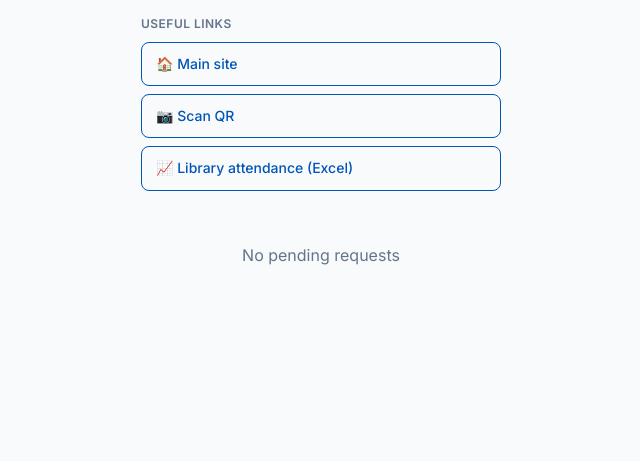
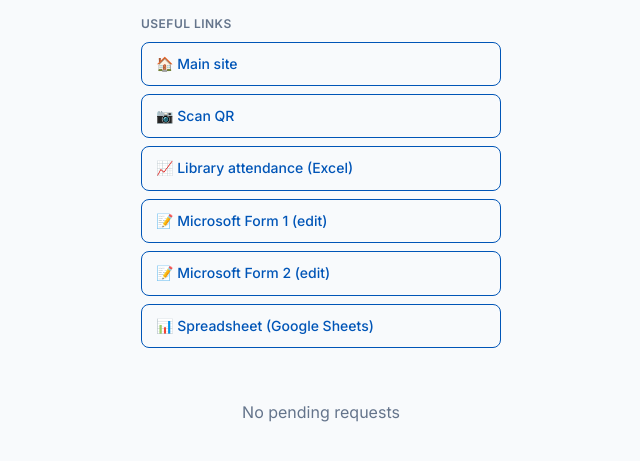
Before and after one commit to sprinterz5/library-qr, a FastAPI app: template app/templates/admin/returns.html in a window 1280 px wide. Shown: the part 227-688 px from the top of the page, without its empty margins (319-959 px from the left). Run offline with FastAPI, Linux system fonts and the light colour scheme; the template is opened without the code that fills it, so the values that code supplies are empty; parts of the project's set-up code (start-up, migrations or seed data) failed here and were passed over.

Commit message:
Admin: add the two Microsoft Forms and the Google spreadsheet to useful links

```diff
--- a/app/templates/admin/returns.html
+++ b/app/templates/admin/returns.html
@@ -18,6 +18,9 @@
         <a href="https://library.coventry.edu.kz" target="_blank" rel="noopener">🏠 Main site</a>
         <a href="https://library.coventry.edu.kz/scan" target="_blank" rel="noopener">📷 Scan QR</a>
         <a href="https://livecoventryac-my.sharepoint.com/:x:/r/personal/begotayeva_uni_coventry_ac_uk/_layouts/15/Doc.aspx?sourcedoc=%7B385703D7-5925-431B-9833-BF294D6C2B63%7D&amp;file=1-Question%20Library%20Attendance%20Form.xlsx&amp;action=edit&amp;mobileredirect=true&amp;wdMsFormsCorrelationId=7b90d30c-012c-47d8-beae-7621d989c0a5&amp;wdtf=%20Microsoft.Office.Excel.FMsFormsMetadataInWorkbookMetadata%3Atrue" target="_blank" rel="noopener">📈 Library attendance (Excel)</a>
+        <a href="https://forms.cloud.microsoft/Pages/DesignPageV2.aspx?subpage=design&amp;FormId=mqsYS2U3vkqsfA4NOYr9T7p1LDUXqrlFnimDlw-z3yFUNkpEVkpVNUxNRUNBS1VWNlIzTzlMUVlQVi4u" target="_blank" rel="noopener">📝 Microsoft Form 1 (edit)</a>
+        <a href="https://forms.office.com/Pages/DesignPageV2.aspx?origin=NeoPortalPage&amp;subpage=design&amp;id=Wo9Ue8MLGEi2FKwGqF9k6bbiSE26FBRJuEFilMqojlxUQjhEODBGVk5KQzZKMldEVlZLWjMzSDZGVy4u&amp;analysis=false" target="_blank" rel="noopener">📝 Microsoft Form 2 (edit)</a>
+        <a href="https://docs.google.com/spreadsheets/d/1iGwEqBwSSNgq77v0nmaudP9XOBdA-HpgWxCnCnYXWXY/edit?usp=sharing" target="_blank" rel="noopener">📊 Spreadsheet (Google Sheets)</a>
     </div>
 </div>
 
```
